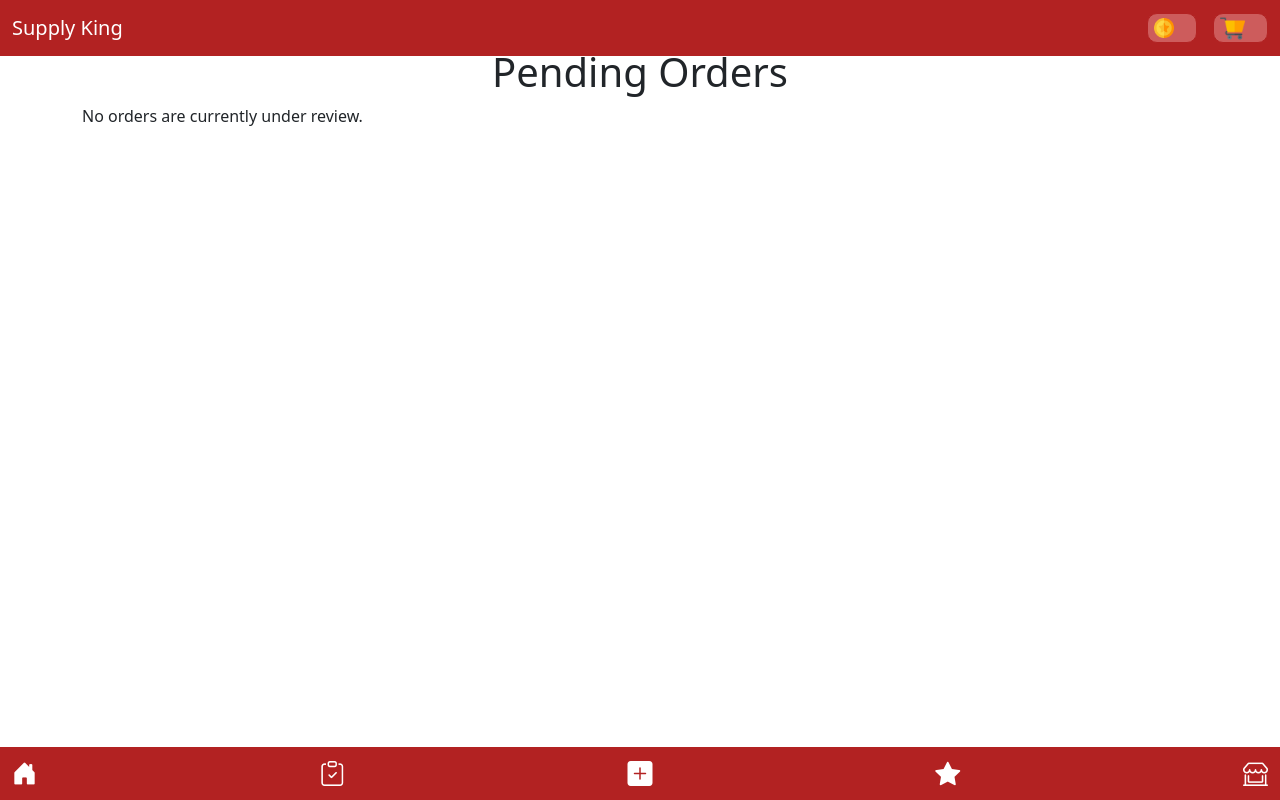
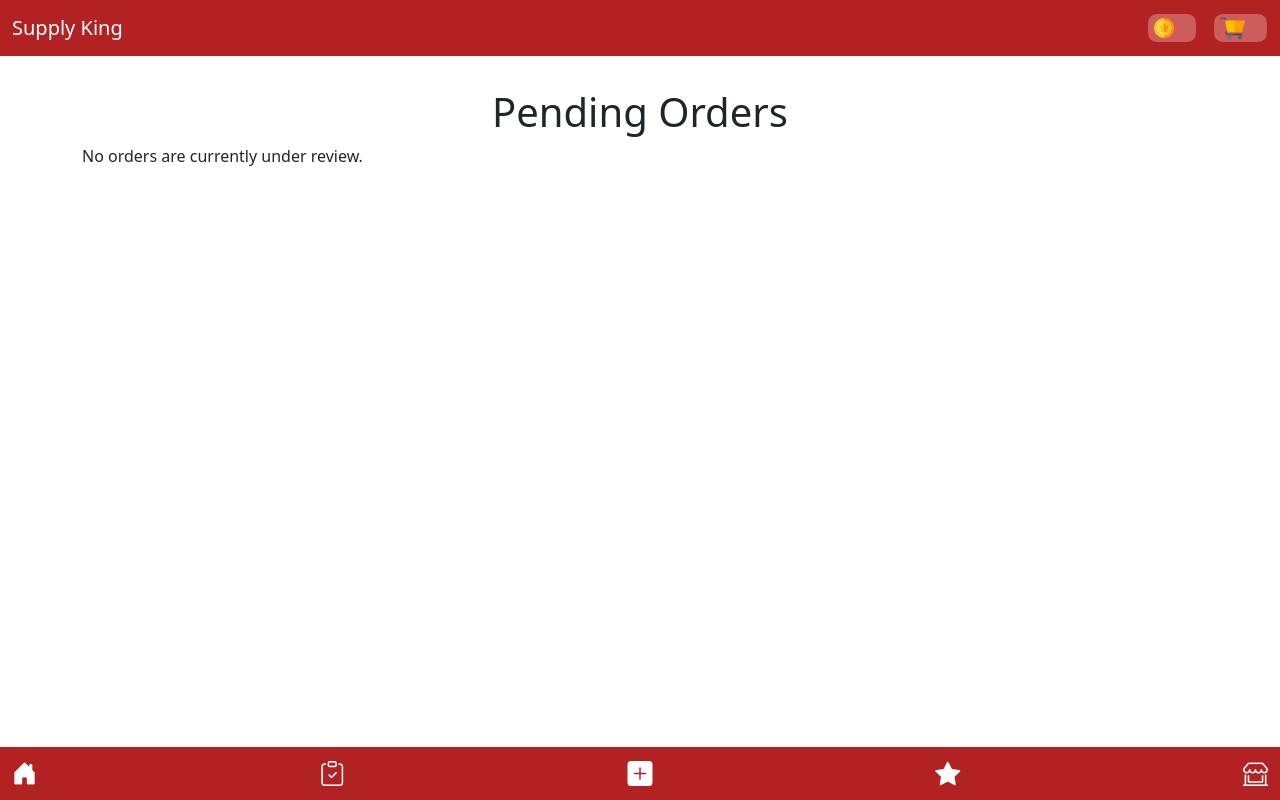
Before and after one commit to Ojukwu-Valentine1933/Supply-King, a React (Create React App) app: page /dashboard/pending in a window 1280 px wide. Built offline with nearby package versions, Linux system fonts and the light colour scheme; a web font is replaced by a local one.

Commit message:
changes on the checkout page

```diff
--- /dev/null
+++ b/src/components/AllRoundComponents/Checkout.module.css
@@ -0,0 +1,4 @@
+.checkout_container{
+    padding-top: 40px;
+    padding-bottom: 50px;
+}
--- a/src/components/AllRoundComponents/CheckoutComponent.js
+++ b/src/components/AllRoundComponents/CheckoutComponent.js
@@ -1,5 +1,6 @@
 import React, { useState, useEffect } from "react";
 import { Link } from "react-router-dom";
+import styles from "./Checkout.module.css"
 
 const CheckoutPage = () => {
   const [orders, setOrders] = useState([]);
@@ -18,7 +19,7 @@ const CheckoutPage = () => {
   };
 
   return (
-    <div className="container mt-5">
+    <div className={`container mt-5 mb-5 checkout-div ${styles.checkout_container}`}>
       <h1 className="text-center">Pending Orders</h1>
       {orders.length === 0 ? (
         <p>No orders are currently under review.</p>
```
